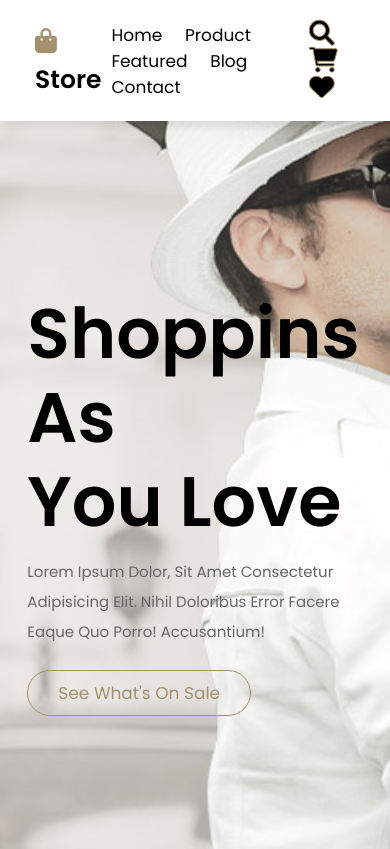
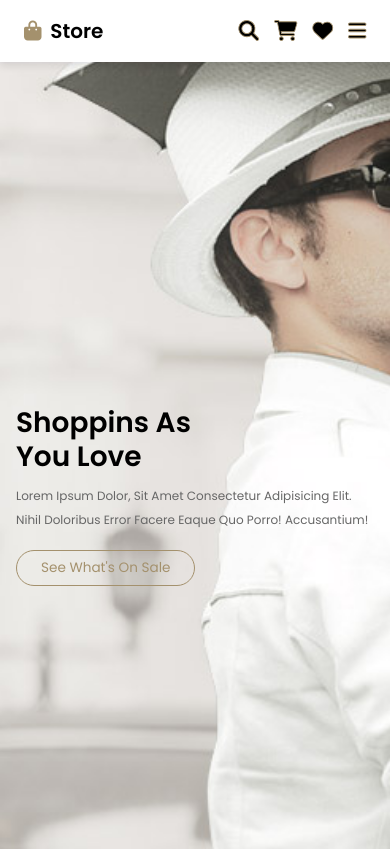
Before and after one commit to ArtPlatosha/Store, a plain HTML site: page index.html in a window 390 px wide. Shown: the top 849 px of the page. Drawn offline with nearby package versions, Linux system fonts and the light colour scheme.

Commit message:
commit: 24th commit
adding media-sources

```diff
--- a/css/style.css
+++ b/css/style.css
@@ -684,3 +684,59 @@ section	{
     color: var(--light-black);
     font-size: 2rem;
 }
+
+@media (max-width: 991px) {
+
+html {
+    font-size: 55%;
+}
+
+.header {
+    padding: 2rem 3rem;
+}
+
+section {
+    padding: 2rem;
+}
+}
+
+@media (max-width: 768px) {
+
+#menu-bar{
+    display: inline-block;
+}
+
+.header .navbar {
+    position: absolute;
+    top: 99%;
+    left: 0; right: 0;
+    background: var(--white);
+    border-top: var(--border);
+    clip-path: polygon(0 0, 100% 0, 100% 0, 0 0);
+}
+
+.header .navbar.active {
+    clip-path: polygon(0 0, 100% 0, 100% 100%, 0 100%);
+}
+
+.header .navbar a {
+    font-size:  2rem;
+    margin: 2rem;
+    display: block;
+}
+
+.home .content h3 {
+    font-size: 4.5rem;
+}
+}
+
+@media (max-width: 450px) {
+
+html{
+    font-size: 50%;
+}
+
+.home .content h3 {
+    font-size: 3.5rem;
+}
+}
```
